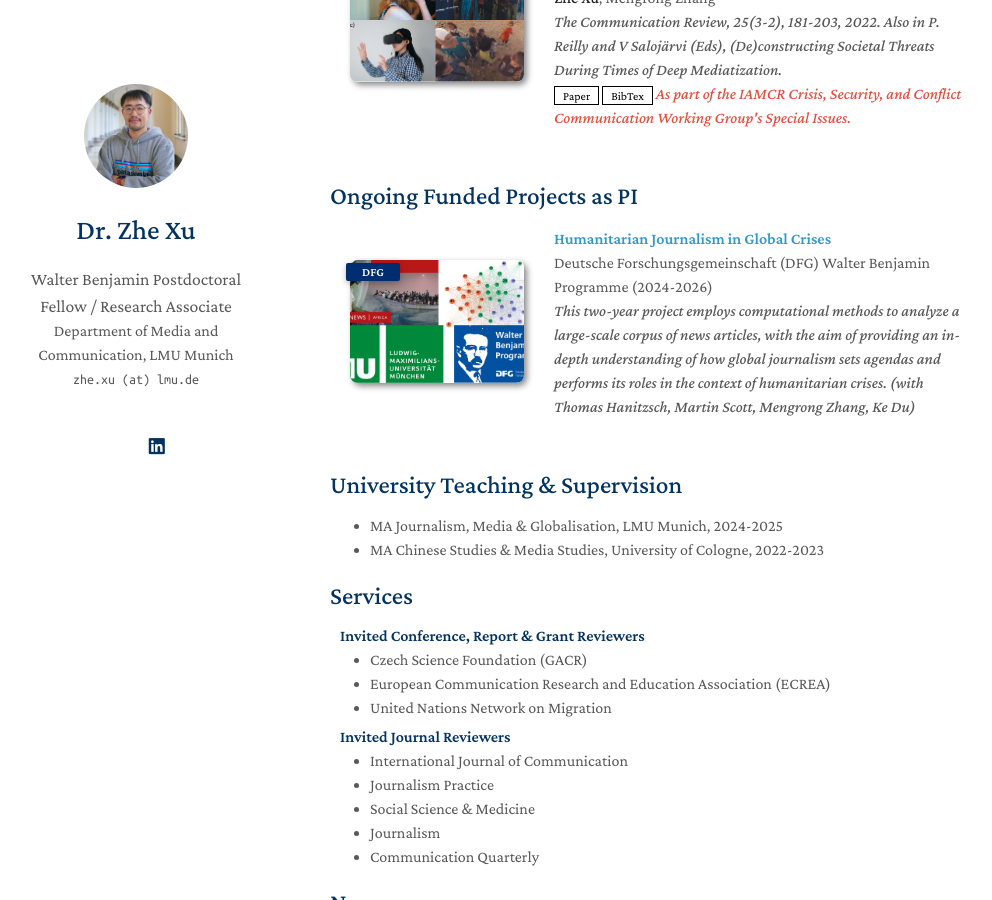
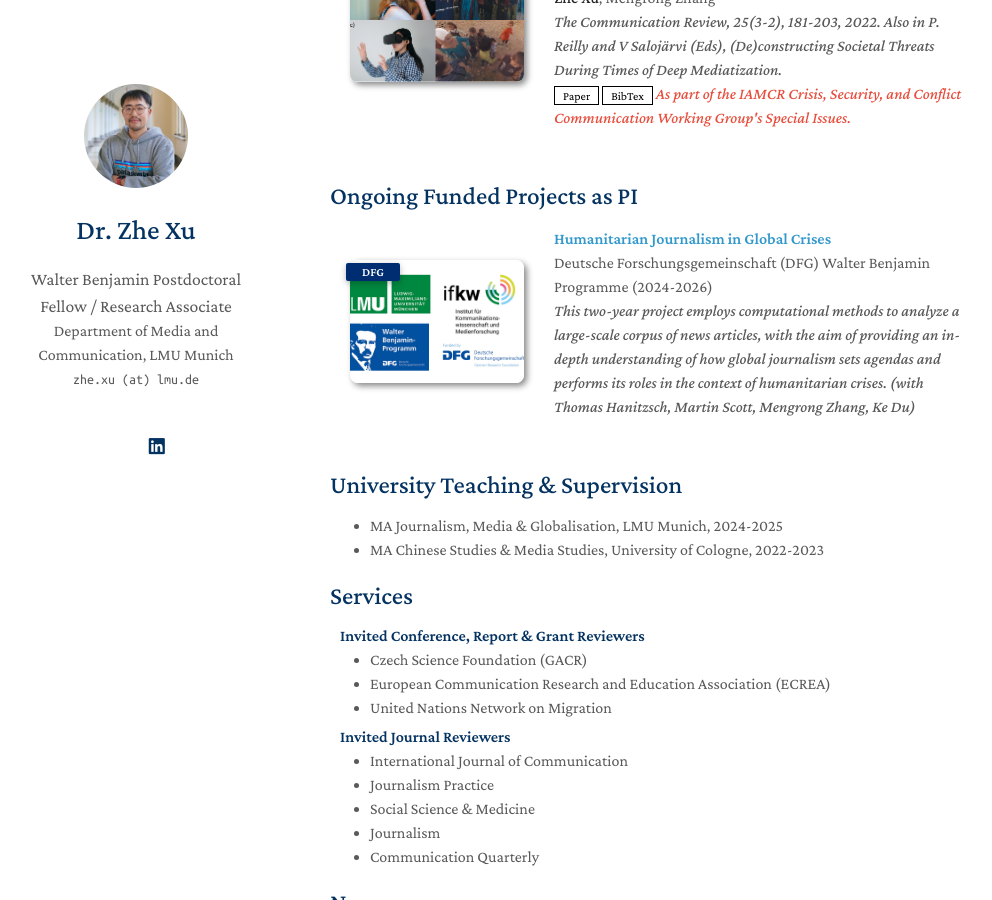
Before and after one commit to zhexuphd/home, a Jekyll site: the page built from index.md, in a window 1280 px wide and 900 px high, scrolled down 763 px. Shown: the whole window, without its empty margins (140-1132 px from the left). Built offline with Jekyll 4.4.1, drawn with Linux system fonts in a browser that asks for light colours; a style sheet for code colours, icons or effects is not loaded; our own code applies the rules of GitHub Pages for plain Markdown files.

Commit message:
Update dfg.yml

```diff
--- a/_data/dfg.yml
+++ b/_data/dfg.yml
@@ -4,4 +4,4 @@ main:
     authors: Deutsche Forschungsgemeinschaft (DFG) Walter Benjamin Programme (2024-2026)
     conference_short: DFG
     conference: This two-year project employs computational methods to analyze a large-scale corpus of news articles, with the aim of providing an in-depth understanding of how global journalism sets agendas and performs its roles in the context of humanitarian crises. (with Thomas Hanitzsch, Martin Scott, Mengrong Zhang, Ke Du)
-    image: ./assets/img/project.jpg
+    image: ./assets/img/ifkwdfg.jpg
```
